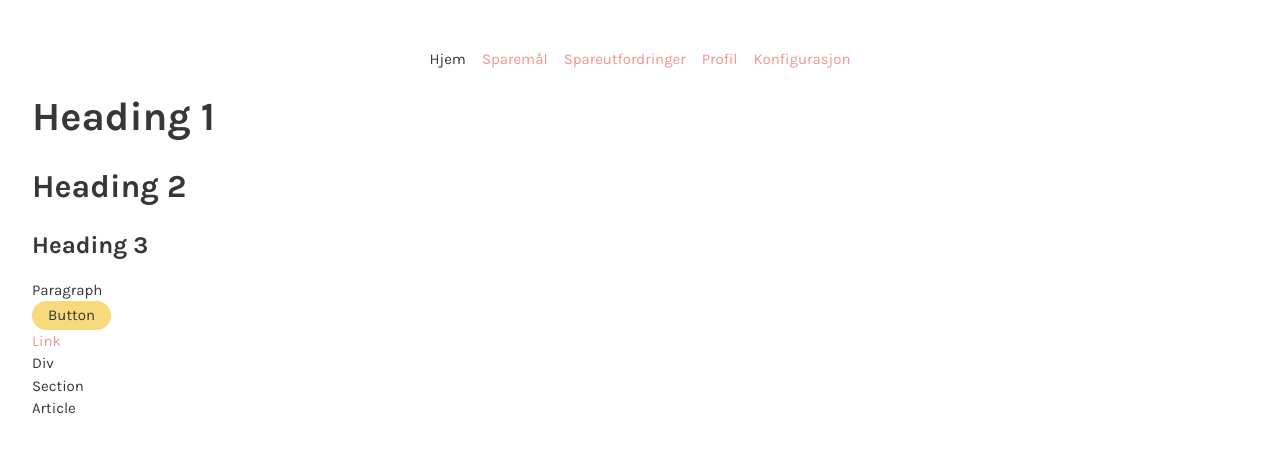
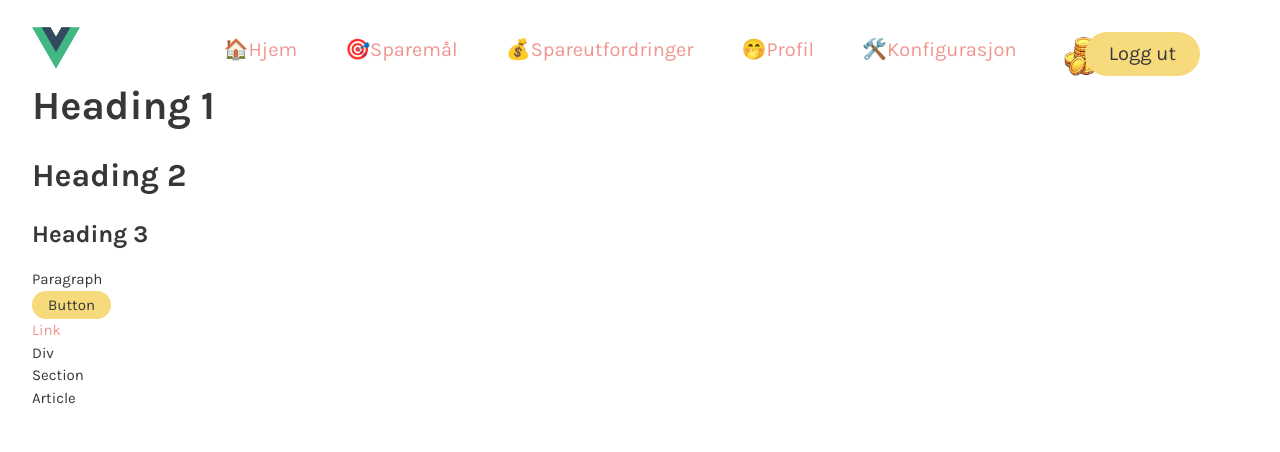
Before and after one commit to haruixu/SpareStiFrontend, a Vue app: page / in a window 1280 px wide. Shown: the top 452 px of the page. Built offline with nearby package versions, Linux system fonts and the light colour scheme.

Commit message:
refactor: :construction: move the routerlinks into its dedicated component

```diff
--- a/src/App.vue
+++ b/src/App.vue
@@ -1,34 +1,7 @@
 <script setup lang="ts">
-import { RouterLink, RouterView } from 'vue-router'
+import NavBarComponent from '@/components/NavBarComponent.vue'
 </script>
 
 <template>
-    <nav>
-        <RouterLink to="/">Hjem</RouterLink>
-        <RouterLink to="/sparemaal">Sparemål</RouterLink>
-        <RouterLink to="/spareutfordringer">Spareutfordringer</RouterLink>
-        <RouterLink to="/profil">Profil</RouterLink>
-        <RouterLink to="/konfigurasjonSteg1">Konfigurasjon</RouterLink>
-    </nav>
-
-    <main>
-        <RouterView />
-    </main>
+    <NavBarComponent />
 </template>
-
-<style scoped>
-nav {
-    display: flex;
-    justify-content: center;
-    gap: 1rem;
-    margin: 1rem 0;
-}
-
-nav a.router-link-exact-active {
-    color: var(--color-text);
-}
-
-nav a.router-link-exact-active:hover {
-    background-color: transparent;
-}
-</style>
```
